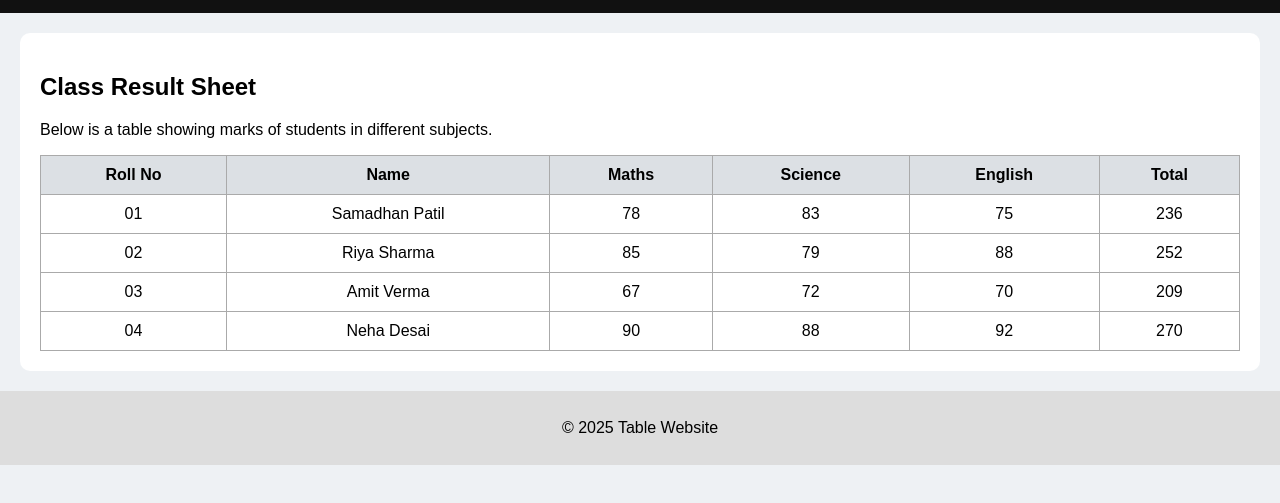
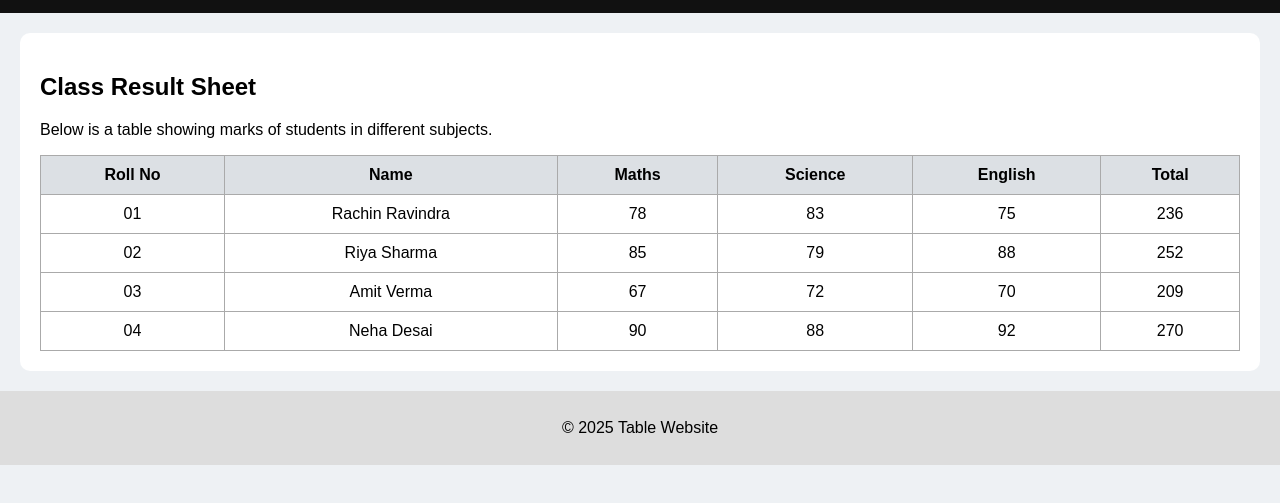
Before and after one commit to sam77817/table, a plain HTML site: page table.html in a window 1280 px wide. Shown: the part 115-618 px from the top of the page. Drawn offline with Linux system fonts and the light colour scheme.

Commit message:
Update table.html

```diff
--- a/table.html
+++ b/table.html
@@ -31,7 +31,7 @@
 
     <tr>
       <td>01</td>
-      <td>Samadhan Patil</td>
+      <td>Rachin Ravindra</td>
       <td>78</td>
       <td>83</td>
       <td>75</td>
@@ -74,4 +74,5 @@
 </footer>
 
 </body>
+
 </html>
```
